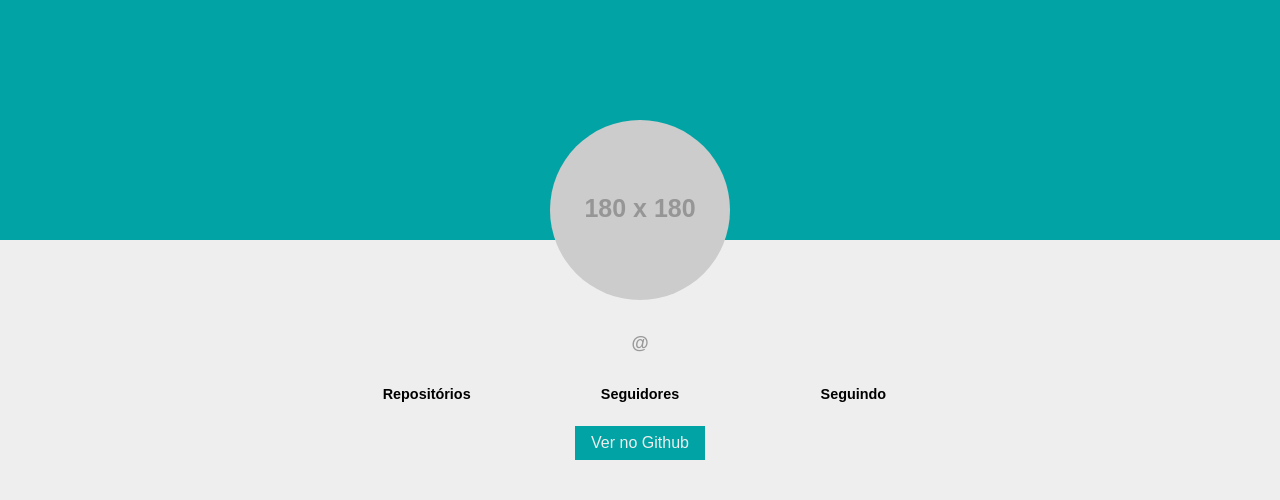
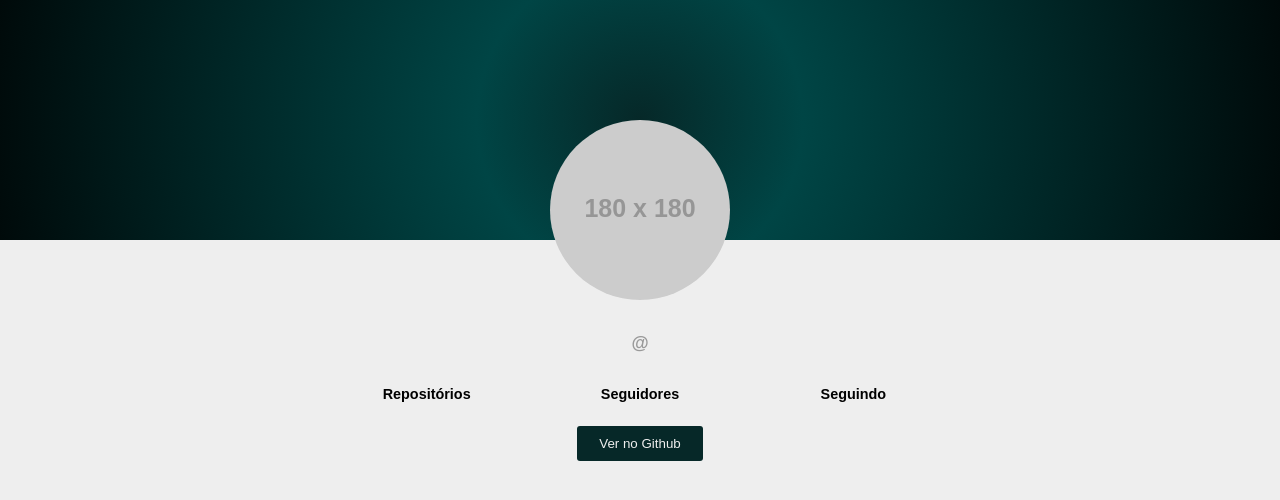
Before and after one commit to senagab/ajax, a plain HTML site: page index.html in a window 1280 px wide. Drawn offline with nearby package versions, Linux system fonts and the light colour scheme; no server answers; placeholder pictures from the web are drawn by us.

Commit message:
feat: animação botão

```diff
--- a/index.html
+++ b/index.html
@@ -45,7 +45,10 @@
                     </span>
                 </li>
             </ul>
-            <a id="link" href="#" class="profile-link">Ver no Github</a>
+
+            <button class="button profile-link">
+                <a href="#" target="_blank" id="link">Ver no Github</a>
+            </button>
         </div>
     </header>
 
--- a/main.css
+++ b/main.css
@@ -1,5 +1,5 @@
 :root {
-    --header-color: #01a3a4;
+    --header-color: #062828;
     --bg-color: #eee;
 }
 
@@ -22,7 +22,10 @@ body {
 }
 
 header {
-    background-color: var(--header-color);
+    background-color: rgb(6, 40, 40);
+    background-image: radial-gradient(circle, rgba(6, 40, 40, 1) 0%, rgba(0, 69, 69, 1) 25%, rgba(0, 10, 10, 1) 100%);
+    background-repeat: no-repeat;
+    background-size: cover;
     text-align: center;
     height: 30vh;
 }
@@ -49,14 +52,14 @@ header .container {
     color: #999;
 }
 
-.profile-link {
+/* .profile-link {
     background-color: var(--header-color);
     color: var(--bg-color);
     padding: 8px 16px;
     display: inline-block;
     margin-top: 24px;
     text-decoration: none;
-}
+} */
 
 .numbers {
     display: grid;
@@ -71,3 +74,106 @@ header .container {
 .numbers-item h4 {
     font-size: .3em;
 }
+
+/* button */
+
+.button {
+    background-color: var(--header-color);
+    display: inline-block;
+    margin-top: 24px;
+
+    position: relative;
+    padding: 10px 22px;
+    border-radius: 3px;
+    border: none;
+    cursor: pointer;
+    transition: all 0.2s ease;
+}
+
+.button > a {
+    color: var(--bg-color);
+    text-decoration: none;
+}
+
+.button:active {
+    transform: scale(0.96);
+}
+
+.button:before,
+.button:after {
+    position: absolute;
+    content: "";
+    width: 150%;
+    left: 50%;
+    height: 100%;
+    transform: translateX(-50%);
+    z-index: -1000;
+    background-repeat: no-repeat;
+}
+
+.button:hover:before {
+    top: -70%;
+    background-image: radial-gradient(circle, #134a4a 20%, transparent 20%),
+    radial-gradient(circle, transparent 20%, #134a4a 20%, transparent 30%),
+    radial-gradient(circle, #134a4a 20%, transparent 20%),
+    radial-gradient(circle, #134a4a 20%, transparent 20%),
+    radial-gradient(circle, transparent 10%, #134a4a 15%, transparent 20%),
+    radial-gradient(circle, #134a4a 20%, transparent 20%),
+    radial-gradient(circle, #134a4a 20%, transparent 20%),
+    radial-gradient(circle, #134a4a 20%, transparent 20%),
+    radial-gradient(circle, #134a4a 20%, transparent 20%);
+    background-size: 10% 10%, 20% 20%, 15% 15%, 20% 20%, 18% 18%, 10% 10%, 15% 15%,
+    10% 10%, 18% 18%;
+    background-position: 50% 120%;
+    animation: greentopBubbles 0.6s ease;
+}
+
+@keyframes greentopBubbles {
+    0% {
+        background-position: 5% 90%, 10% 90%, 10% 90%, 15% 90%, 25% 90%, 25% 90%,
+        40% 90%, 55% 90%, 70% 90%;
+    }
+
+    50% {
+        background-position: 0% 80%, 0% 20%, 10% 40%, 20% 0%, 30% 30%, 22% 50%,
+        50% 50%, 65% 20%, 90% 30%;
+    }
+
+    100% {
+        background-position: 0% 70%, 0% 10%, 10% 30%, 20% -10%, 30% 20%, 22% 40%,
+        50% 40%, 65% 10%, 90% 20%;
+        background-size: 0% 0%, 0% 0%, 0% 0%, 0% 0%, 0% 0%, 0% 0%;
+    }
+}
+
+.button:hover::after {
+    bottom: -70%;
+    background-image: radial-gradient(circle, #062828 20%, transparent 20%),
+    radial-gradient(circle, #062828 20%, transparent 20%),
+    radial-gradient(circle, transparent 10%, #062828 15%, transparent 20%),
+    radial-gradient(circle, #062828 20%, transparent 20%),
+    radial-gradient(circle, #062828 20%, transparent 20%),
+    radial-gradient(circle, #062828 20%, transparent 20%),
+    radial-gradient(circle, #062828 20%, transparent 20%);
+    background-size: 15% 15%, 20% 20%, 18% 18%, 20% 20%, 15% 15%, 20% 20%, 18% 18%;
+    background-position: 50% 0%;
+    animation: greenbottomBubbles 0.6s ease;
+}
+
+@keyframes greenbottomBubbles {
+    0% {
+        background-position: 10% -10%, 30% 10%, 55% -10%, 70% -10%, 85% -10%,
+        70% -10%, 70% 0%;
+    }
+
+    50% {
+        background-position: 0% 80%, 20% 80%, 45% 60%, 60% 100%, 75% 70%, 95% 60%,
+        105% 0%;
+    }
+
+    100% {
+        background-position: 0% 90%, 20% 90%, 45% 70%, 60% 110%, 75% 80%, 95% 70%,
+        110% 10%;
+        background-size: 0% 0%, 0% 0%, 0% 0%, 0% 0%, 0% 0%, 0% 0%;
+    }
+}
```
